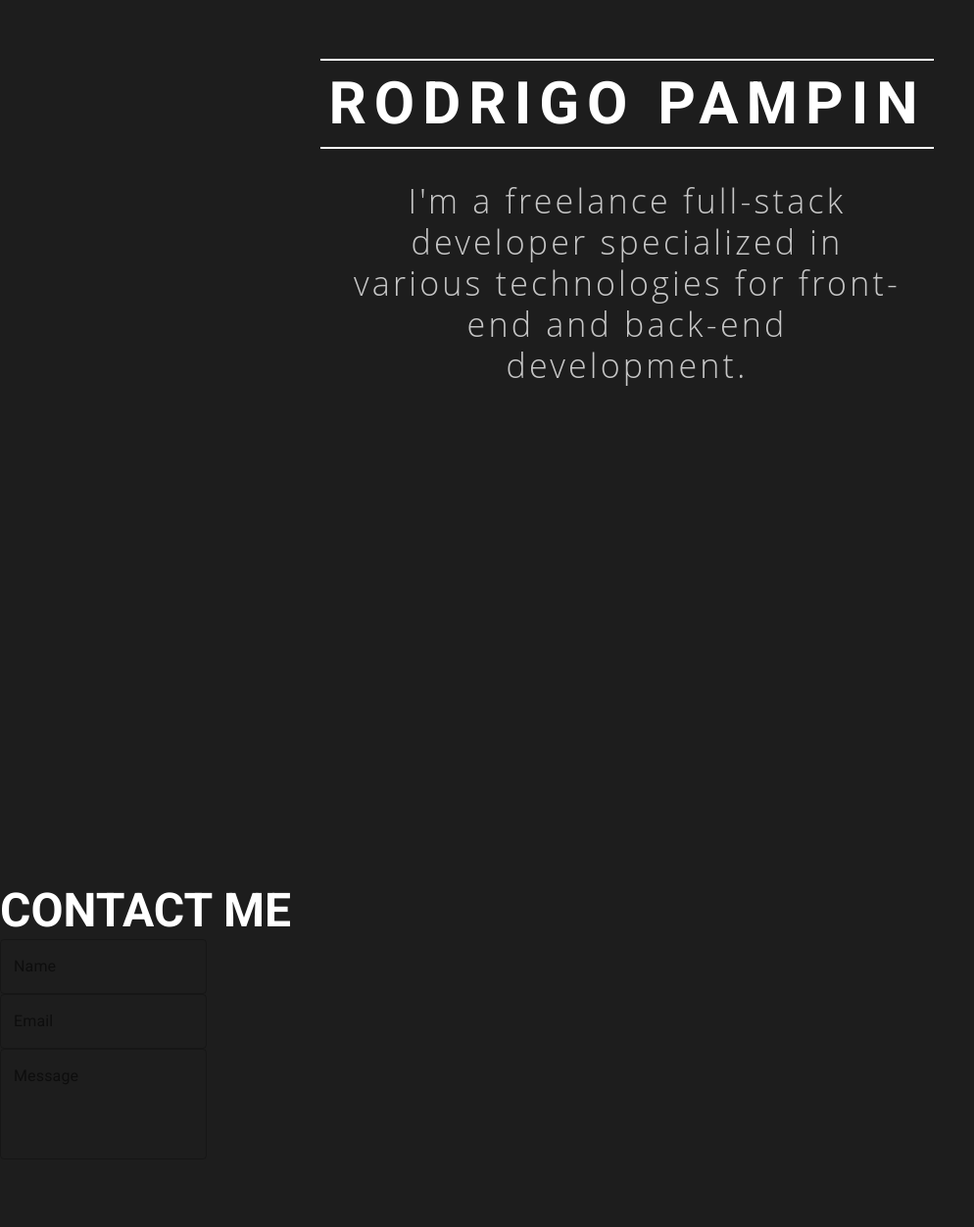
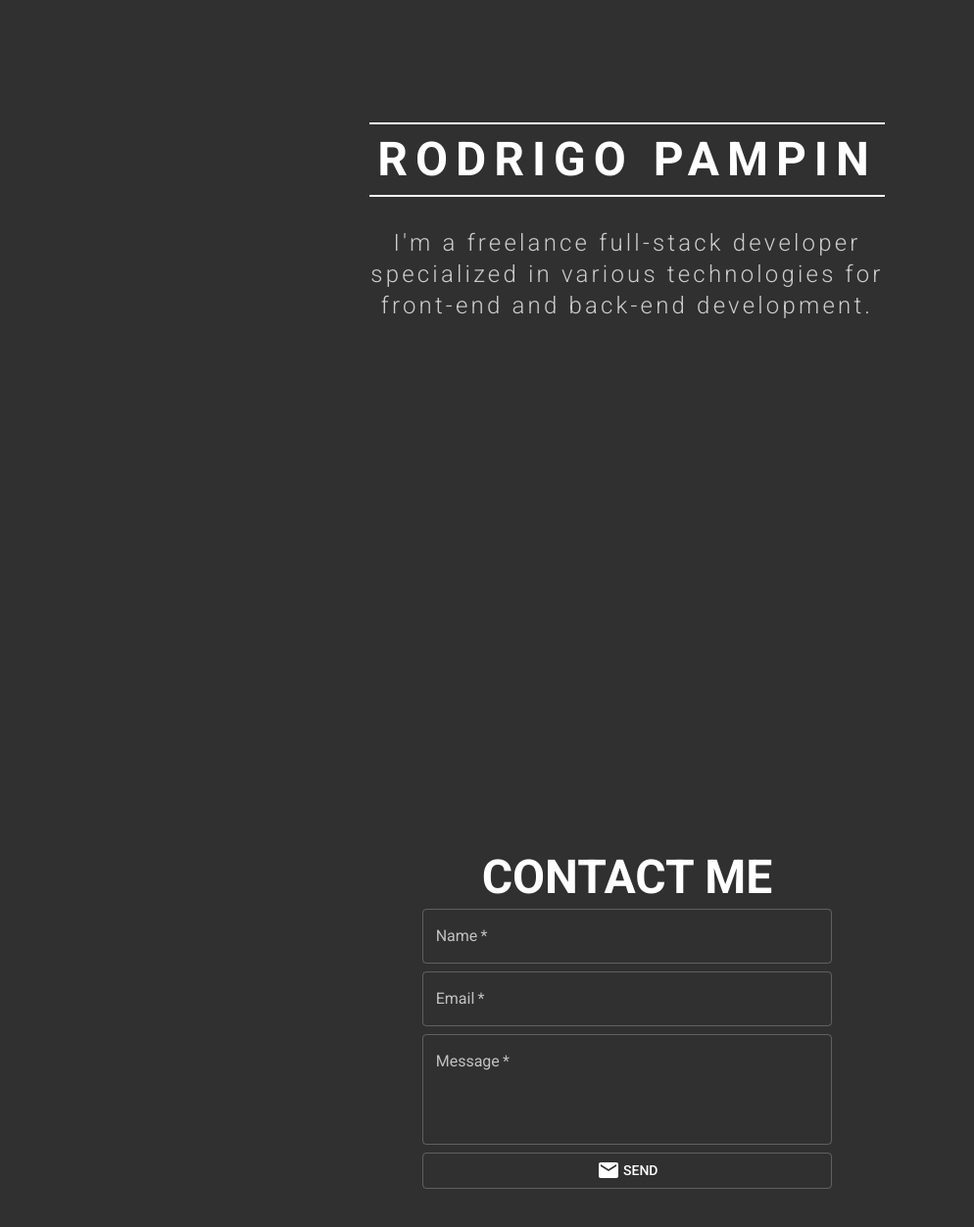
Before and after one commit to rpampin/portfolio, a React (Create React App) app: page / in a window 1280 px wide. Shown: the part 157-1410 px from the top of the page at 98% size, without its empty margins (0-994 px from the left). Built offline with nearby package versions, Linux system fonts and the light colour scheme.

Commit message:
contact working

```diff
--- a/package.json
+++ b/package.json
@@ -9,6 +9,7 @@
     "@testing-library/jest-dom": "^4.2.4",
     "@testing-library/react": "^9.4.0",
     "@testing-library/user-event": "^7.2.1",
+    "emailjs-com": "^2.4.1",
     "react": "^16.12.0",
     "react-dom": "^16.12.0",
     "react-scripts": "3.3.0"
--- a/public/index.html
+++ b/public/index.html
@@ -21,7 +21,7 @@
       work correctly both with client-side routing and a non-root public URL.
       Learn how to configure a non-root public URL by running `npm run build`.
     -->
-  <title>React App</title>
+  <title>Pampin</title>
   <!-- Fonts to support Material Design -->
   <link rel="stylesheet" href="https://fonts.googleapis.com/css?family=Roboto:300,400,500,700&display=swap" />
   <!-- Icons to support Material Design -->
--- a/src/App.css
+++ b/src/App.css
@@ -1,5 +1,3 @@
 .main-container > * {
   min-height: 100vh;
-  color: white;
-  background-color: #1d1d1d;
 }
--- a/src/App.js
+++ b/src/App.js
@@ -1,16 +1,31 @@
 import React from 'react';
 import './App.css';
 
+import { ThemeProvider } from "@material-ui/styles";
+import { CssBaseline, createMuiTheme, responsiveFontSizes } from "@material-ui/core";
+
 import Home from './components/Home/Home.component';
-import About from './components/About/About.component';
+// import About from './components/About/About.component';
 import Contact from './components/Contact/Contact.component';
+
+const theme = responsiveFontSizes(createMuiTheme({
+  typography: {
+    fontFamily: 'Roboto, Open Sans, Opensans, Helvetica, -apple-system, system-ui, BlinkMacSystemFont, sans-serif',
+  },
+  palette: {
+    type: "dark"
+  }
+}));
 
 function App() {
   return (
-    <div className="main-container">
-      <Home />
-      <Contact />
-    </div>
+    <ThemeProvider theme={theme}>
+      <CssBaseline />
+      <div className="main-container">
+        <Home />
+        <Contact />
+      </div>
+    </ThemeProvider>
   );
 }
 
--- a/src/components/Contact/Contact.component.js
+++ b/src/components/Contact/Contact.component.js
@@ -1,13 +1,71 @@
 import React from "react";
+import emailjs from 'emailjs-com';
 
-import Grid from "@material-ui/core/Grid";
-import Typography from "@material-ui/core/Typography";
-import TextField from "@material-ui/core/TextField";
+import { Grid, Typography, TextField, Button } from "@material-ui/core";
+import { Email } from "@material-ui/icons"
 import { withStyles } from "@material-ui/core/styles";
 
 class Contact extends React.Component {
+  constructor(props) {
+    super(props);
+    this.state = {
+      name: "",
+      email: "",
+      message: "",
+      buttonText: "Send"
+    };
+    this.handleSubmit = this.handleSubmit.bind(this);
+    this.nameOnChange = this.nameOnChange.bind(this);
+    this.emailOnChange = this.emailOnChange.bind(this);
+    this.messageOnChange = this.messageOnChange.bind(this);
+  }
+
+  handleSubmit(e) {
+    e.preventDefault();
+    const { name, email, message } = this.state;
+
+    let templateParams = {
+      from_name: name,
+      reply_to: email,
+      message_html: message,
+    }
+
+    this.setState({ buttonText: "Sending..." });
+
+    emailjs.send(
+      'gmail',
+      'template_goQxLpe7',
+      templateParams,
+      'user_cp3bVAsZiSVPoCm0KGmfb'
+    ).then((result) => {
+      console.log(result.text);
+    }, (error) => {
+      console.log(error.text);
+    }).finally(() => {
+      this.setState({
+        name: "",
+        email: "",
+        message: "",
+        buttonText: "Send"
+      });
+    });
+  }
+
+  nameOnChange(e) {
+    this.setState({ name: e.target.value });
+  }
+
+  emailOnChange(e) {
+    this.setState({ email: e.target.value });
+  }
+
+  messageOnChange(e) {
+    this.setState({ message: e.target.value });
+  }
+
   render() {
     const { classes } = this.props;
+    const { buttonText } = this.state;
 
     return (
       <Grid
@@ -15,35 +73,53 @@ class Contact extends React.Component {
         direction="column"
         justify="center"
         alignItems="center"
-        className={classes.mainGrid}
       >
-        <Grid container item>
+        <Grid container item justify="center" lg={6} xs={10}>
           <Typography variant="h3" component="h3" className={classes.title}>
             CONTACT ME
           </Typography>
         </Grid>
-        <Grid container item>
-          <form autoComplete="off">
-            <div>
-              <TextField id="name" label="Name" variant="outlined" />
-            </div>
-            <div>
+        <Grid container item lg={4} xs={10}>
+          <form autoComplete="off" onSubmit={this.handleSubmit} className={classes.contactForm}>
+            <Grid
+              container
+              direction="column"
+              justify="center"
+              alignItems="stretch"
+              className={classes.contactFormGrid}
+            >
+              <TextField
+                id="name"
+                label="Name"
+                variant="outlined"
+                value={this.state.name}
+                onChange={this.nameOnChange}
+                required
+              />
               <TextField
                 id="email"
                 type="email"
                 label="Email"
+                value={this.state.email}
+                onChange={this.emailOnChange}
                 variant="outlined"
+                required
               />
-            </div>
-            <div>
               <TextField
                 id="message"
                 label="Message"
                 multiline
                 rows="4"
                 variant="outlined"
+                value={this.state.message}
+                onChange={this.messageOnChange}
+                required
+                inputProps={{ minLength: 10 }}
               />
-            </div>
+              <Button type="submit" variant="outlined">
+                <Email />&nbsp;{buttonText}
+              </Button>
+            </Grid>
           </form>
         </Grid>
       </Grid>
@@ -54,7 +130,13 @@ class Contact extends React.Component {
 const styles = theme => ({
   title: {
     fontWeight: "bolder"
-  }
+  },
+  contactForm: {
+    width: "100%",
+    "& > .MuiGrid-root > *": {
+      margin: ".25rem"
+    }
+  },
 });
 
 export default withStyles(styles)(Contact);
--- a/src/components/Home/Home.component.js
+++ b/src/components/Home/Home.component.js
@@ -3,13 +3,13 @@ import React from "react";
 
 import Typography from "@material-ui/core/Typography";
 import Grid from "@material-ui/core/Grid";
-import IconButton from "@material-ui/core/IconButton";
-import { withStyles, withTheme } from "@material-ui/core/styles";
+// import IconButton from "@material-ui/core/IconButton";
+import { withStyles } from "@material-ui/core/styles";
 
-import Twitter from "@material-ui/icons/Twitter";
-import Facebook from "@material-ui/icons/Facebook";
-import LinkedIn from "@material-ui/icons/LinkedIn";
-import Github from "@material-ui/icons/GitHub";
+// import Twitter from "@material-ui/icons/Twitter";
+// import Facebook from "@material-ui/icons/Facebook";
+// import LinkedIn from "@material-ui/icons/LinkedIn";
+// import Github from "@material-ui/icons/GitHub";
 
 const Home = props => {
   const { classes } = props;
@@ -23,7 +23,7 @@ const Home = props => {
       className={classes.mainGrid}
     >
       <Grid container item lg={6} xs={10} style={{ justifyContent: "center" }}>
-        <Typography variant="h2" component="h2" className={classes.me}>
+        <Typography variant="h3" component="h3" className={classes.me}>
           RODRIGO PAMPIN
         </Typography>
       </Grid>
@@ -34,7 +34,7 @@ const Home = props => {
         xs={12}
         style={{ textAlign: "center", opacity: 0.75 }}
       >
-        <Typography variant="h4" component="h4" className={classes.subme}>
+        <Typography variant="h5" component="h5" className={classes.subme}>
           <p>
             I'm a freelance full-stack developer specialized in various
             technologies for front-end and back-end development.
@@ -87,17 +87,17 @@ const styles = theme => ({
     fontWeight: "bolder",
     letterSpacing: ".5rem",
     border: "2px solid white",
-    [theme.breakpoints.down("sm")]: {
-      fontSize: "2rem",
-      letterSpacing: ".1rem"
+    [theme.breakpoints.down("xs")]: {
+      letterSpacing: 0,
+      paddingLeft: 0,
+      paddingRight: 0,
     }
   },
   subme: {
     padding: "2rem",
     fontWeight: "100",
     letterSpacing: ".2rem",
-    [theme.breakpoints.down("sm")]: {
-      fontSize: "1.5rem",
+    [theme.breakpoints.down("xs")]: {
       letterSpacing: ".1rem"
     }
   }
--- a/src/index.css
+++ b/src/index.css
@@ -3,6 +3,4 @@ body,
 * {
   margin: 0;
   padding: 0;
-  font-family: "Open Sans", "Opensans", "Roboto", "Helvetica", -apple-system,
-    system-ui, BlinkMacSystemFont, sans-serif;
 }
```
Also changed, not shown: 1 other file (tests, documents, lock files or other folders).
